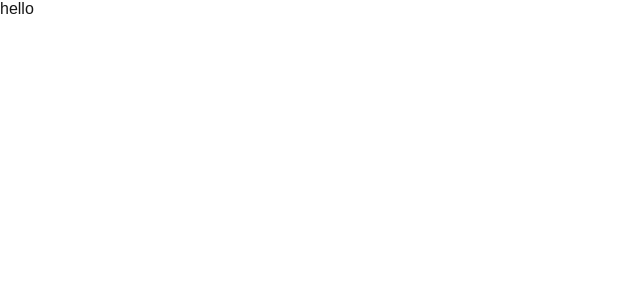
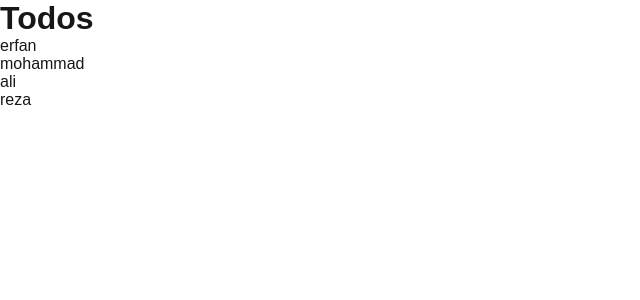
Before and after one commit to Erfanmah7/next-api, a Next.js app: page / in a window 1280 px wide. Shown: the top 300 px of the page, without its empty margins (0-640 px from the left). Built offline with nearby package versions, Linux system fonts and the light colour scheme.

Commit message:
get todos api

```diff
--- a/pages/index.js
+++ b/pages/index.js
@@ -1,3 +1,27 @@
+import { useEffect, useState } from "react";
+
 export default function Home() {
-  return <>hello</>;
+  const [todos, setTodos] = useState([]);
+
+  useEffect(() => {
+    async function fetching() {
+      const res = await fetch("/api/todos");
+      const data = await res.json();
+      setTodos(data);
+    }
+    fetching();
+  }, []);
+
+  return (
+    <>
+      <div>
+        <h1>Todos</h1>
+        <ul>
+          {todos.map((todo) => (
+            <li key={todo.id}>{todo.title}</li>
+          ))}
+        </ul>
+      </div>
+    </>
+  );
 }
```
